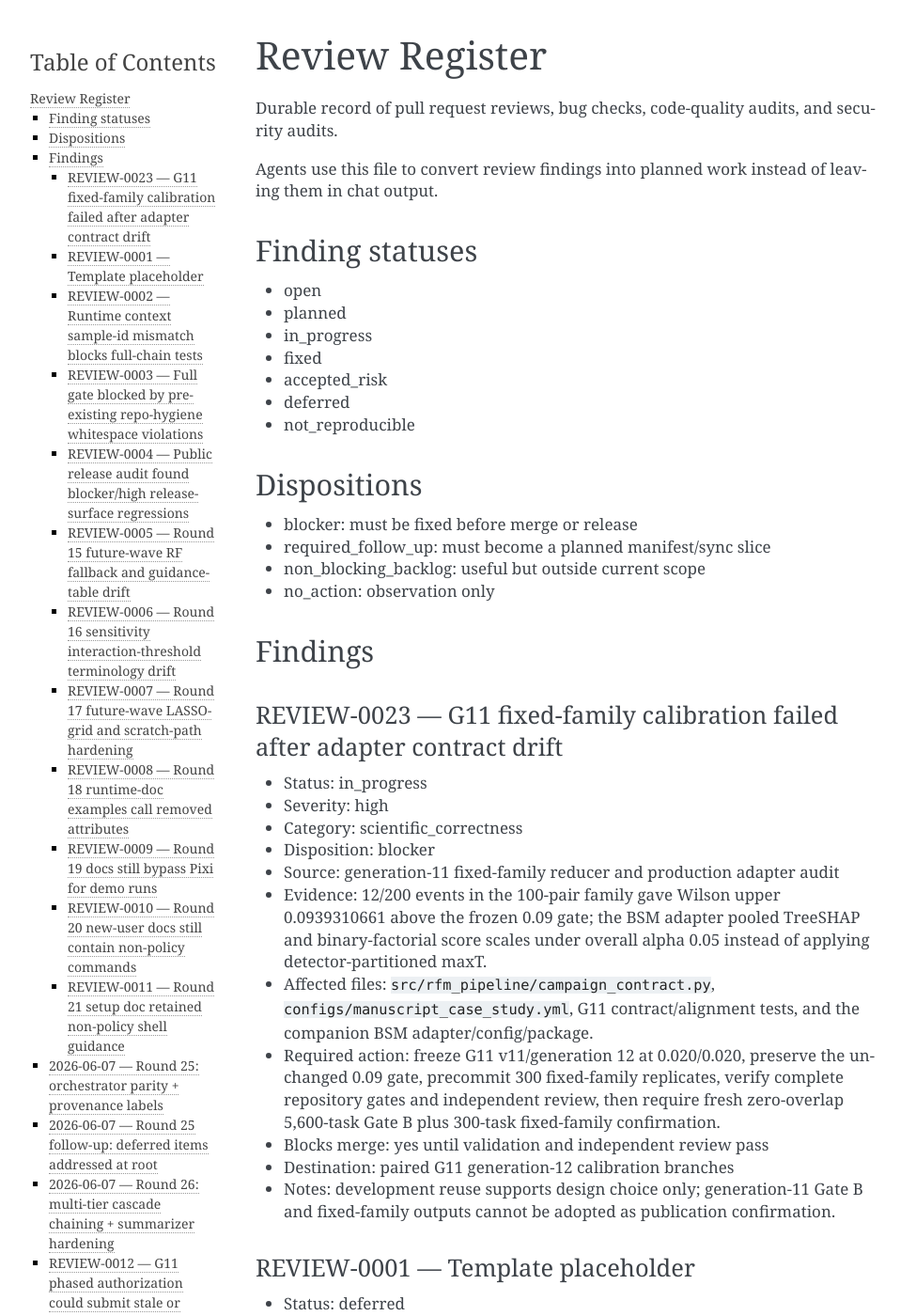
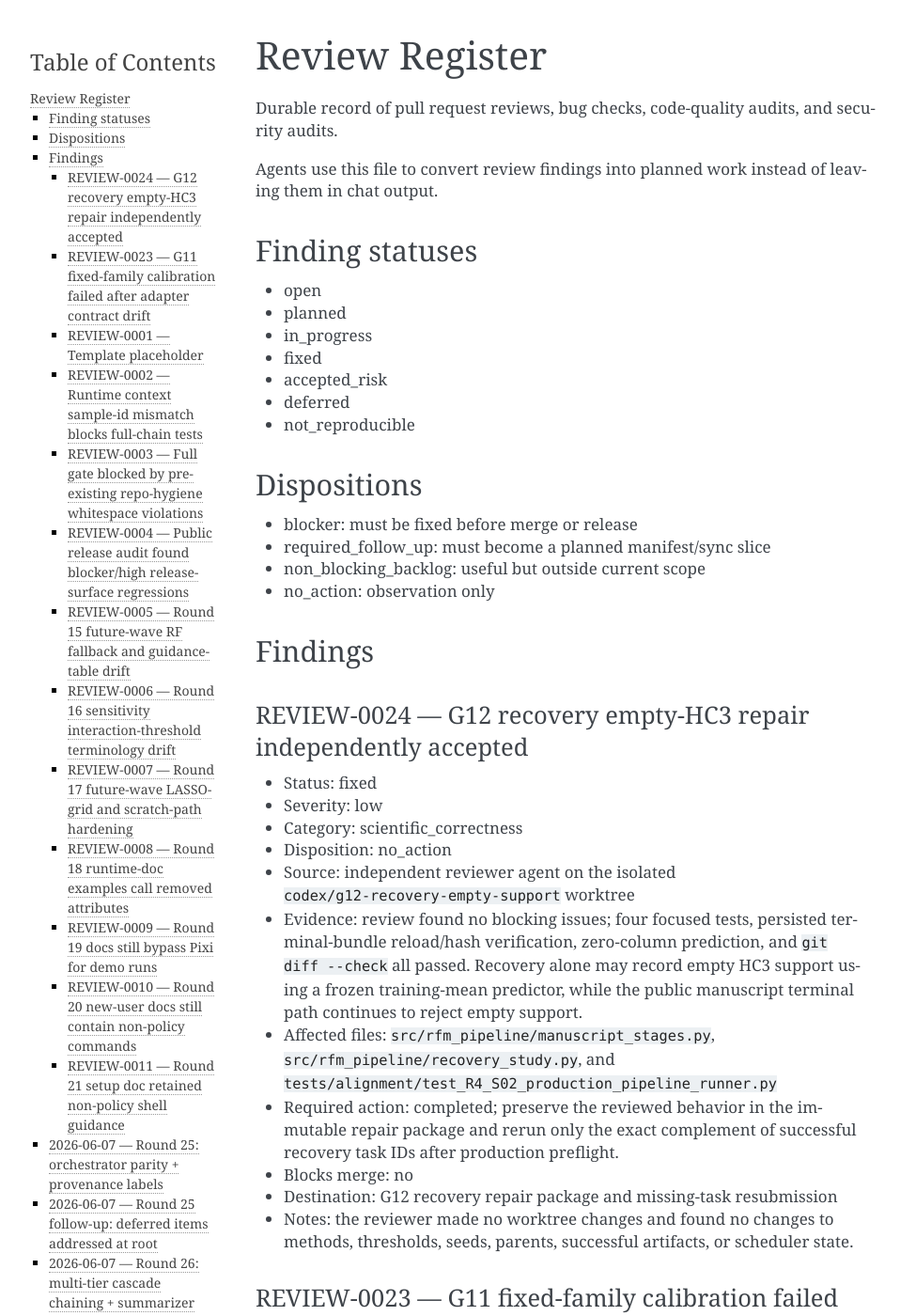
Before and after one commit to NatLabRockies/rfm-pipeline, a Sphinx documentation site: the page built from docs/review_register.md, in a window 1280 px wide and 1400 px high. Shown: the whole window at 94% size, without its empty margins (148-1106 px from the left). Built offline with Sphinx 7.4.7, drawn with Linux system fonts in a browser that asks for light colours.

```diff
--- a/docs/review_register.md
+++ b/docs/review_register.md
@@ -22,6 +22,30 @@
 - no_action: observation only
 
 ## Findings
+
+### REVIEW-0024 — G12 recovery empty-HC3 repair independently accepted
+
+- Status: fixed
+- Severity: low
+- Category: scientific_correctness
+- Disposition: no_action
+- Source: independent reviewer agent on the isolated
+  `codex/g12-recovery-empty-support` worktree
+- Evidence: review found no blocking issues; four focused tests, persisted
+  terminal-bundle reload/hash verification, zero-column prediction, and
+  `git diff --check` all passed. Recovery alone may record empty HC3 support
+  using a frozen training-mean predictor, while the public manuscript terminal
+  path continues to reject empty support.
+- Affected files: `src/rfm_pipeline/manuscript_stages.py`,
+  `src/rfm_pipeline/recovery_study.py`, and
+  `tests/alignment/test_R4_S02_production_pipeline_runner.py`
+- Required action: completed; preserve the reviewed behavior in the immutable
+  repair package and rerun only the exact complement of successful recovery
+  task IDs after production preflight.
+- Blocks merge: no
+- Destination: G12 recovery repair package and missing-task resubmission
+- Notes: the reviewer made no worktree changes and found no changes to methods,
+  thresholds, seeds, parents, successful artifacts, or scheduler state.
 
 ### REVIEW-0023 — G11 fixed-family calibration failed after adapter contract drift
 
```
Also changed, not shown: docs/AGENT_SYNC.md (+38 -0 lines), 3 other files.
